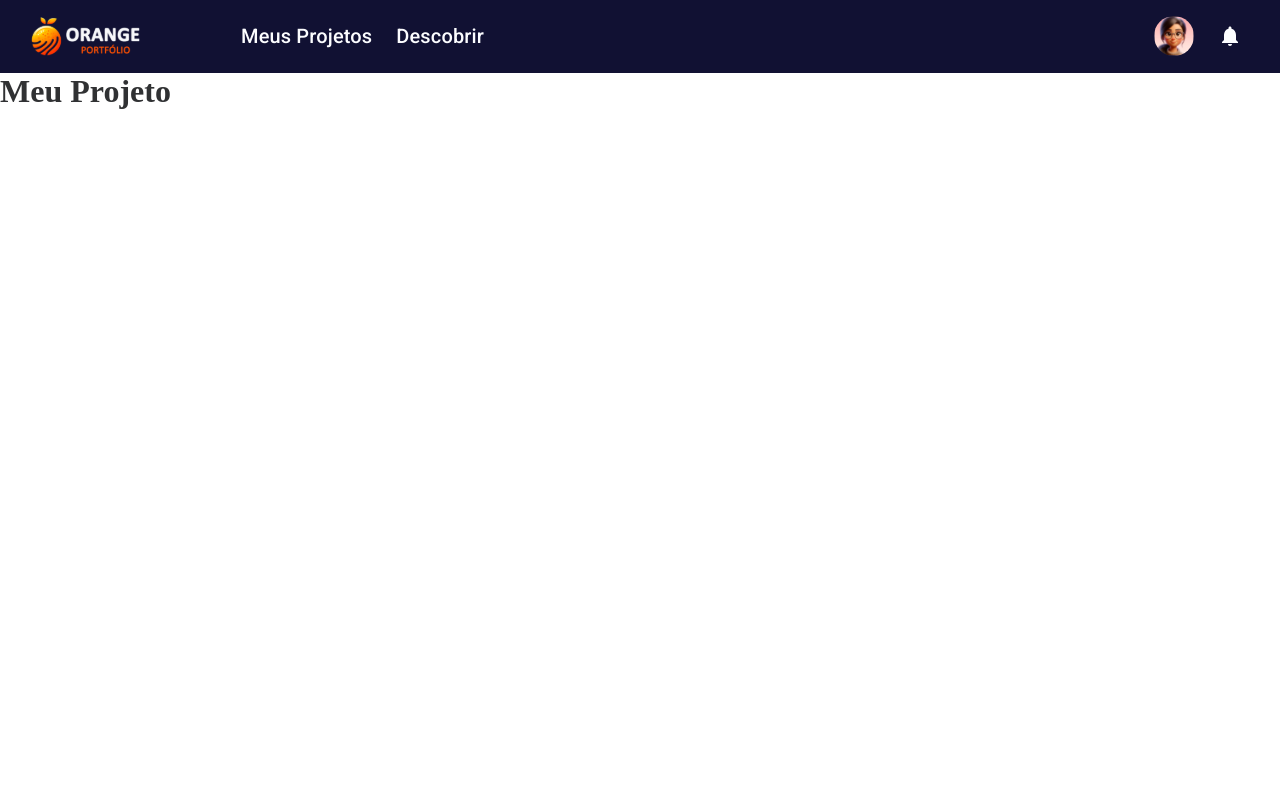
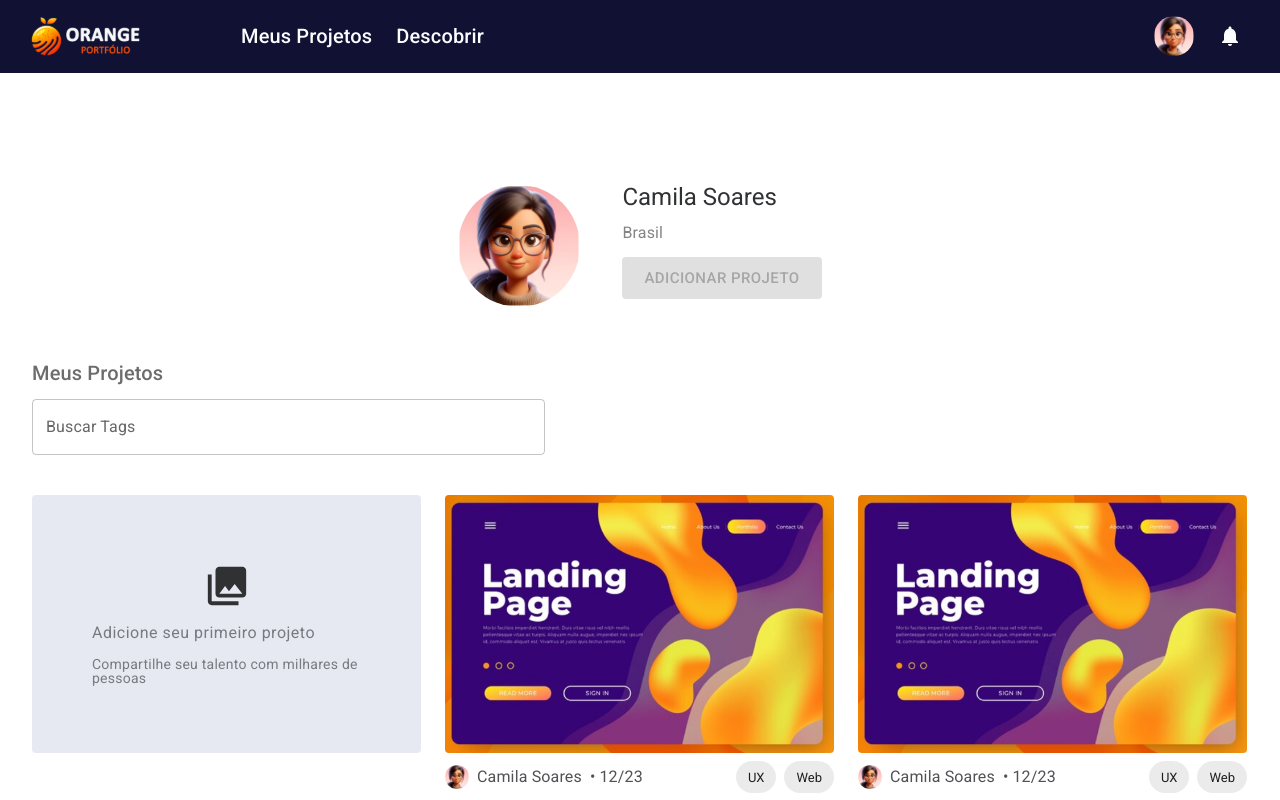
Before and after one commit to bruno-castilho/orange-portfolio-front-end, a React (Vite) app: page /meusprojetos in a window 1280 px wide. Shown: the top 800 px of the page. Built offline with nearby package versions, Linux system fonts and the light colour scheme.

Commit message:
Adicionada a página 'Meus Projetos' (Falta o botão nos cards e modais)

```diff
--- /dev/null
+++ b/src/pages/MyProject/Project/index.jsx
@@ -0,0 +1,33 @@
+import styles from './styles.module.css'
+import Chip from '@mui/material/Chip'
+
+import img from '../../../assets/image.png'
+import perfil from '../../../assets/perfil.svg'
+
+export function Project() {
+  return (
+    <div className={styles.projectContainer}>
+      <div
+        className={styles.projectCard}
+        style={{
+          backgroundImage: `url(${img})`,
+        }}
+      ></div>
+
+      <div className={styles.projectInfo}>
+        <div className={styles.projectInfoFirst}>
+          <img src={perfil} alt="" />
+          <div>
+            <p>Camila Soares</p>
+            <span>12/23</span>
+          </div>
+        </div>
+
+        <div className={styles.projectInfoLast}>
+          <Chip label="UX" color="default" size="medium" variant="filled" />
+          <Chip label="Web" color="default" size="medium" variant="filled" />
+        </div>
+      </div>
+    </div>
+  )
+}
--- /dev/null
+++ b/src/pages/MyProject/Project/styles.module.css
@@ -0,0 +1,85 @@
+.projectCard {
+    width: 389px;
+    height: 258px;
+
+    border-radius: var(--borderRadius, 4px);
+    background: lightgray 50% / cover no-repeat;
+}
+
+.projectInfo {
+    display: flex;
+    justify-content: space-between;
+    margin-top: 8px;
+}
+
+.projectInfoFirst{
+    display: flex;
+    align-items: center;
+}
+
+.projectInfoFirst > img{
+    width: 24px;
+    height: 24px;
+    border-radius: 300px;
+}
+
+.projectInfoFirst > div {
+    text-align: center;
+    /* [Orange P] Style Guide/Subtitle 1 */
+    font-family: Roboto;
+    font-size: 16px;
+    font-style: normal;
+    font-weight: 400;
+    line-height: 16px; /* 100% */
+    letter-spacing: 0.15px;
+
+    margin-left: 8px;
+    color: var(--color-neutral-110, #515255);
+}
+
+.projectInfoFirst > div > p{
+   display: inline;
+
+}
+
+.projectInfoFirst > div > span::before {
+    content: "•";
+    padding-right: 4px;
+    padding-left: 8px;
+}
+
+.projectInfoLast {
+    display: flex;
+    gap: 8px;
+}
+
+@media (max-width: 768px) {
+    .projectCard {
+        width: 312px;
+        background: lightgray -41.916px -34px / 174.822% 138.838% no-repeat;
+    }
+
+
+    .projectInfoFirst > img{
+        width: 40px;
+        height: 40px;
+    }
+
+    .projectInfoFirst > div > p {
+        display: block;
+        margin-bottom: 8px;
+
+        color: var(--Neutral-Colors-Neutral-120, #303133);
+    }
+
+    .projectInfoFirst > div > span {
+        display: flex;
+    }
+
+    .projectInfoFirst > div > span::before {
+        content: none;
+        padding: 0;
+    }
+
+
+}
--- a/src/pages/MyProject/index.jsx
+++ b/src/pages/MyProject/index.jsx
@@ -1,5 +1,59 @@
 import styles from './styles.module.css'
+import Button from '@mui/material/Button'
+import perfil from '../../assets/perfil.svg'
+import CollectionsIcon from '@mui/icons-material/Collections'
+import { TextField } from '@mui/material'
+
+import { Project } from './Project'
 
 export function MyProject() {
-  return <h1>Meu Projeto</h1>
+  return (
+    <main className={styles.myprojectContainer}>
+      <section className={styles.profile}>
+        <div>
+          <img src={perfil} alt="" className={styles.avatar} />
+          <div className={styles.user}>
+            <strong>Camila Soares</strong>
+            <p>Brasil</p>
+            <Button disabled variant="contained" color="primary" size="large">
+              Adicionar Projeto
+            </Button>
+          </div>
+        </div>
+      </section>
+      <section className={styles.projects}>
+        <div className={styles.infoContainer}>
+          <div className={styles.info}>
+            <h1>Meus Projetos</h1>
+            <TextField
+              fullWidth
+              label="Buscar Tags"
+              variant="outlined"
+              size="medium"
+            />
+          </div>
+        </div>
+
+        <div className={styles.cards}>
+          <div className={styles.card}>
+            <div className={styles.icon}>
+              <CollectionsIcon />
+            </div>
+            <p>Adicione seu primeiro projeto</p>
+            <p>Compartilhe seu talento com milhares de pessoas</p>
+          </div>
+
+          <Project />
+
+          <Project />
+
+          <Project />
+
+          <Project />
+
+          <Project />
+        </div>
+      </section>
+    </main>
+  )
 }
--- a/src/pages/MyProject/styles.module.css
+++ b/src/pages/MyProject/styles.module.css
@@ -0,0 +1,187 @@
+.myprojectContainer{
+    margin-left: 32px;
+    margin-right: 32px;
+}
+
+.profile {
+    margin-top: 112px;
+    margin-bottom: 56px;
+    display: flex;
+    justify-content: center;
+}
+
+.profile > div {
+    display: inline-flex;
+    align-items: flex-start;
+    gap: 42px;
+}
+
+.avatar {
+    display: flex;
+    width: 122px;
+    height: 122px;
+    border-radius: 300px;
+    justify-content: center;
+    align-items: center;
+}
+
+.user {
+    display: flex;
+    flex-direction: column;
+    align-items: flex-start;
+    gap: var(--2, 16px);
+}
+
+.user > strong{
+    font-family: Roboto;
+    font-size: 24px;
+    font-style: normal;
+    font-weight: 400;
+    line-height: 24px; /* 100% */
+
+    color: var(--color-neutral-120, #303133);
+}
+
+.user > p {
+    color: var(--color-neutral-130, #0B0C0D);
+    opacity: 0.5;
+
+    font-family: Roboto;
+    font-size: 16px;
+    font-style: normal;
+    font-weight: 400;
+    line-height: 16px; /* 100% */
+    letter-spacing: 0.15px;
+}
+
+.infoContainer{
+    display: flex;
+    justify-content: left;
+
+}
+
+.info {
+    width: 513px;
+    margin-bottom: 40px;
+
+}
+
+.info > h1 {
+    color: var(--color-neutral-130);
+
+    font-family: Roboto;
+    font-size: 20px;
+    font-style: normal;
+    font-weight: 500;
+    line-height: 20px;
+    letter-spacing: 0.15px;
+
+    opacity: 0.6;
+
+    margin-bottom: 16px;
+}
+
+.cards {
+    display: flex;
+    justify-content: left;
+    flex-wrap: wrap;
+    gap: 24px;
+}
+
+.card {
+    width: 389px;
+    height: 258px;
+    padding: 68px 60px;
+
+    border-radius: var(--borderRadius, 4px);
+    background: var(--color-neutral-70, #E6E9F2);
+
+    cursor: pointer;
+}
+
+.card > img {
+    width: 100%;
+    height: 100%;
+}
+
+
+
+.icon {
+    display: flex;
+    justify-content: center;
+    margin-bottom: 16px;
+}
+
+.icon svg {
+    width: 46px;
+    height: 46px;
+
+}
+
+.card p {
+    color: var(--color-neutral-120, #303133);
+    /* [Orange P] Style Guide/Body 1 */
+    font-family: Roboto;
+    font-size: 16px;
+    font-style: normal;
+    font-weight: 400;
+    line-height: 16px; /* 100% */
+    letter-spacing: 0.5px;
+    opacity: 0.6;
+}
+
+.card p:last-child {
+    margin-top: 16px;
+
+    font-family: Roboto;
+    font-size: 14px;
+    font-style: normal;
+    font-weight: 400;
+    line-height: 14px; /* 100% */
+    letter-spacing: 0.25px;
+}
+
+@media (max-width: 768px) {
+    .profile {
+        margin-top: 56px;
+        margin-bottom: 40px;
+    }
+
+    .profile > div {
+        display: flex;
+        flex-direction: column;
+        justify-content: center;
+        align-items: center;
+        gap: 16px;
+    }
+
+    .myprojectContainer{
+        margin-left: 0px;
+        margin-right: 0px;
+    }
+
+    .infoContainer{
+        display: flex;
+        justify-content: center;
+    }
+
+
+    .info {
+        width: 312px;
+        margin-bottom: 24px;
+
+    }
+
+    .card {
+
+        width: 312px;
+        padding: 68px 21px;
+
+    }
+
+    .cards {
+        display: flex;
+        justify-content: center;
+    }
+
+}
```
Also changed, not shown: src/assets/image.png (added).
